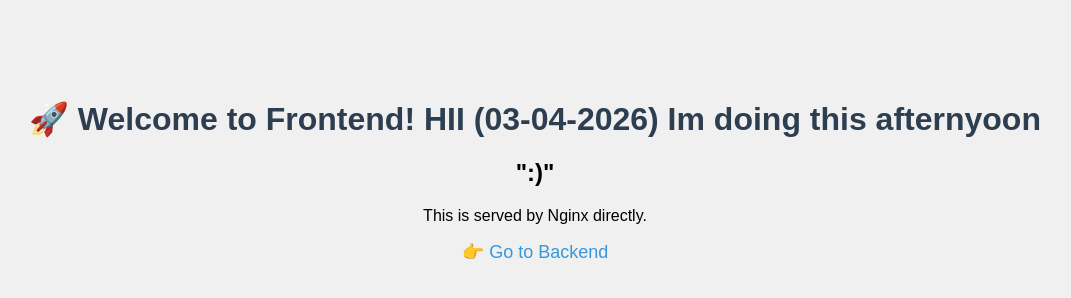
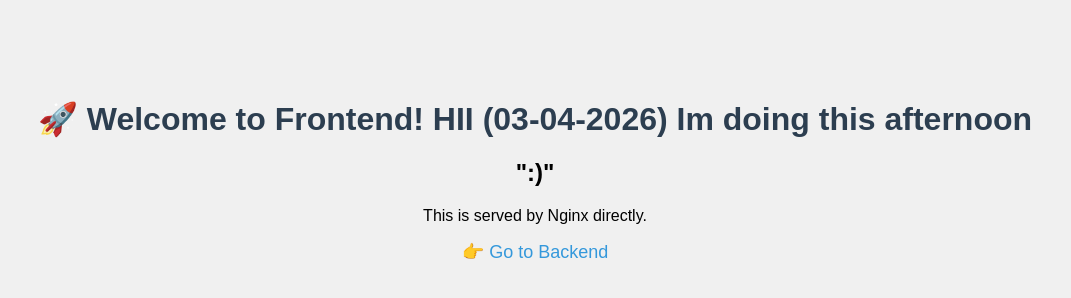
Before and after one commit to Madhan1417/testing-purose, a plain HTML site: page frontend/index.html in a window 1280 px wide. Shown: the whole page, without its empty margins (105-1176 px from the left). Drawn offline with Linux system fonts and the light colour scheme.

Commit message:
Update index.html

```diff
--- a/frontend/index.html
+++ b/frontend/index.html
@@ -11,7 +11,7 @@
     </style>
 </head>
 <body>
-    <h1>🚀 Welcome to Frontend! HII (03-04-2026) Im doing this afternyoon</h1>
+    <h1>🚀 Welcome to Frontend! HII (03-04-2026) Im doing this afternoon</h1>
     <h2> ":)"</h2>
     <p>This is served by Nginx directly.</p>
     <a href="/backend">👉 Go to Backend</a>
```
